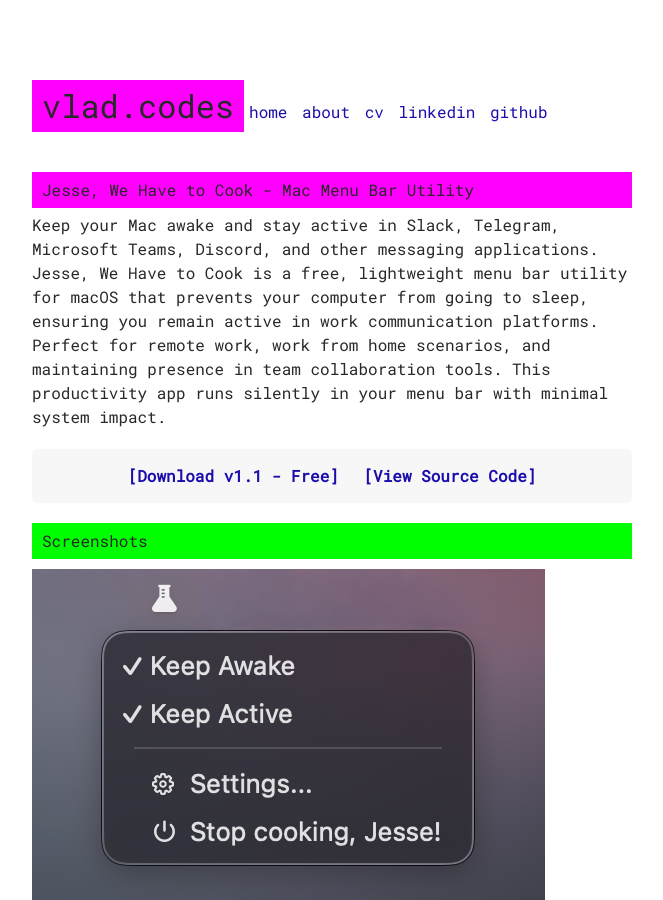
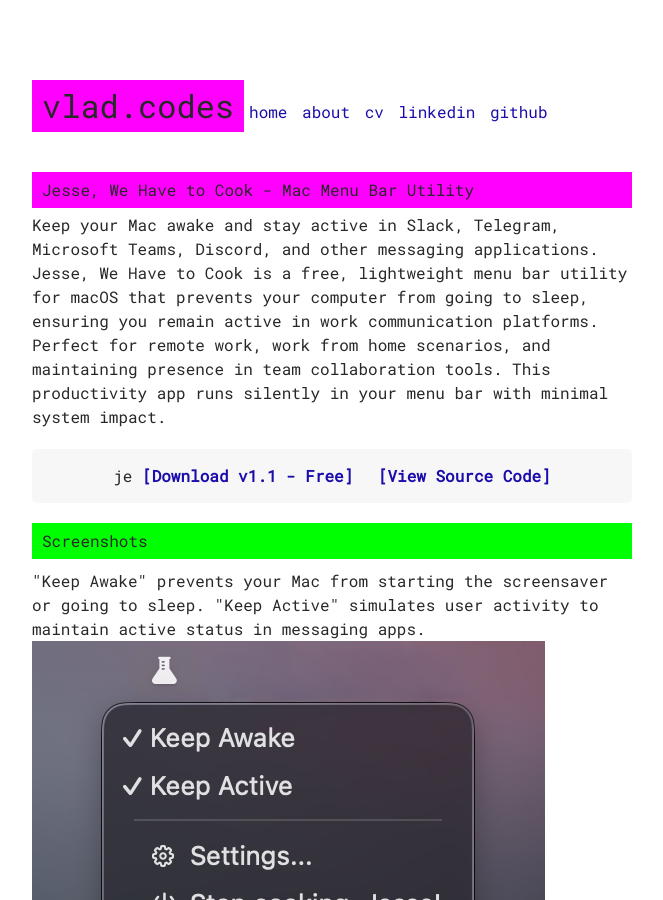
Before and after one commit to vshvedov/vladcodes, a Jekyll site: the page built from jessewehavetocook.html, in a window 1280 px wide and 900 px high. Shown: the whole window, without its empty margins (308-971 px from the left). Built offline with Jekyll 4.4.1, drawn with Linux system fonts in a browser that asks for light colours.

Commit message:
Update app description in index.html and enhance jessewehavetocook.html with additional details about functionality and download links.

```diff
--- a/index.html
+++ b/index.html
@@ -34,7 +34,7 @@
 
     <div class="app-item">
       <h2>Jesse, We Have to Cook</h2>
-      <p>Keep your Mac awake and stay active in Slack, Teams, and other apps. Simple, minimalistic, lightweight.</p>
+      <p>Keep your Mac awake, disable the screensaver and stay active in Discord,Slack, Teams, and other apps.</p>
       <p>
         <a href="/jessewehavetocook">[Details]</a>
         <a href="https://github.com/vshvedov/JesseWeHaveToCook" target="_blank">[GitHub]</a>
--- a/jessewehavetocook.html
+++ b/jessewehavetocook.html
@@ -27,7 +27,7 @@
   </div>
 
   <p style="margin: 20px 0; padding: 15px; background: #f7f7f7; border-radius: 5px; text-align: center;">
-    <a href="https://github.com/vshvedov/JesseWeHaveToCook/releases/download/v1.1/JWHTC-v.1.1.zip" target="_blank" rel="noopener" style="margin-right: 15px; font-weight: bold;">[Download v1.1 - Free]</a>
+je    <a href="https://github.com/vshvedov/JesseWeHaveToCook/releases/download/v1.1/JWHTC-v.1.1.zip" target="_blank" rel="noopener" style="margin-right: 15px; font-weight: bold;">[Download v1.1 - Free]</a>
     <a href="https://github.com/vshvedov/JesseWeHaveToCook" target="_blank" rel="noopener" style="font-weight: bold;">[View Source Code]</a>
   </p>
 
@@ -39,6 +39,9 @@
   </div>
 
   <h2>Screenshots</h2>
+  <p>
+    "Keep Awake" prevents your Mac from starting the screensaver or going to sleep. "Keep Active" simulates user activity to maintain active status in messaging apps.
+  </p>
   <p>
     <img src="/assets/img/screenshots/jwhtc_screen_01.png" alt="Jesse, We Have to Cook Screenshot 1" style="max-width: 100%; margin-bottom: 10px;" />
     <img src="/assets/img/screenshots/jwhtc_screen_02.png" alt="Jesse, We Have to Cook Screenshot 2" style="max-width: 100%; margin-bottom: 10px;" />
```
